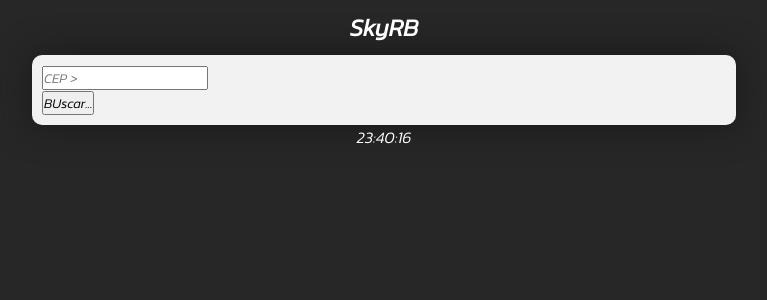
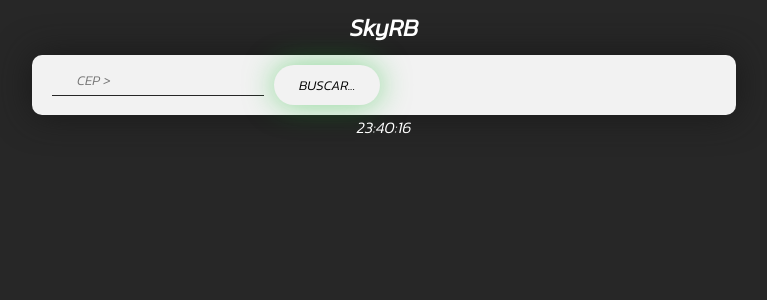
Before and after one commit to ZorroSec/SkyRB, a Python web app: template web/templates/cep.html in a window 1280 px wide. Shown: the top 300 px of the page, without its empty margins (256-1023 px from the left). Run offline with Jinja, Linux system fonts and the light colour scheme; the template is opened without the code that fills it, so the values that code supplies are empty.

Commit message:
fazendo pequenas alteracoes nos arquivos cep.html e cepApi.js

```diff
--- a/web/static/css/style.css
+++ b/web/static/css/style.css
@@ -39,7 +39,27 @@ body{
     border-radius: 10px;
     color: black;
     padding: 10px;
-
+    display: flex;
+}
+#cep{
+    border: none;
+    border-bottom: 1px solid #272727;
+    padding: 5px 25px;
+    background: transparent;
+    outline: none;
+    margin-bottom: 6px;
+    margin-left: 10px;
+    margin-right: 10px;
+}
+#btn{
+    padding: 10px 25px;
+    background: transparent;
+    color: black;
+    text-transform: uppercase;
+    border: none;
+    border-radius: 20px;
+    box-shadow: 0 0 2.2em rgba(27,189,50,.5);
+    margin-right: 20px;
 }
 
 footer{
--- a/web/static/scripts/cepApi.js
+++ b/web/static/scripts/cepApi.js
@@ -20,7 +20,7 @@ if(btn){
                             Ibge => ${data.ibge}<br>
                             Localidade => ${data.localidade}<br>
                             Logradouro => ${data.logradouro}<br>
-                            Siafi => ${data.siafi}
+                            Siafi => ${data.siafi}<br>
                             Uf => ${data.uf}
                         </code>
                     </div>
--- a/web/templates/cep.html
+++ b/web/templates/cep.html
@@ -22,7 +22,7 @@
             <input type="text" name="cep" id="cep" placeholder="CEP >">
         </div>
         <div class="btn">
-            <button id="btn">BUscar...</button>
+            <button id="btn">Buscar...</button>
         </div>
         <div id="return">
 
```
